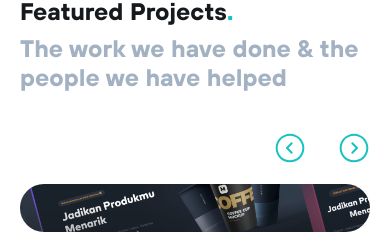
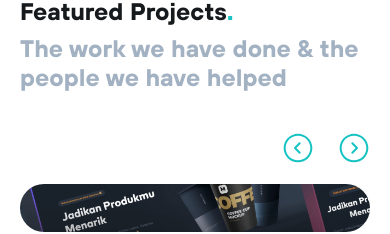
Before and after one commit to pdev6373/stackbuld, a Next.js app: page / in a window 390 px wide. Shown: the part 3292-3526 px from the top of the page. Built offline with nearby package versions, Linux system fonts and the light colour scheme.

Commit message:
initial commit

```diff
--- a/components/projects/Projects.module.css
+++ b/components/projects/Projects.module.css
@@ -254,10 +254,6 @@
   .accordionContent {
     gap: 12px;
   }
-
-  .projectsNavigation {
-    gap: 32px;
-  }
 }
 
 @media (max-width: 380px) {
```
